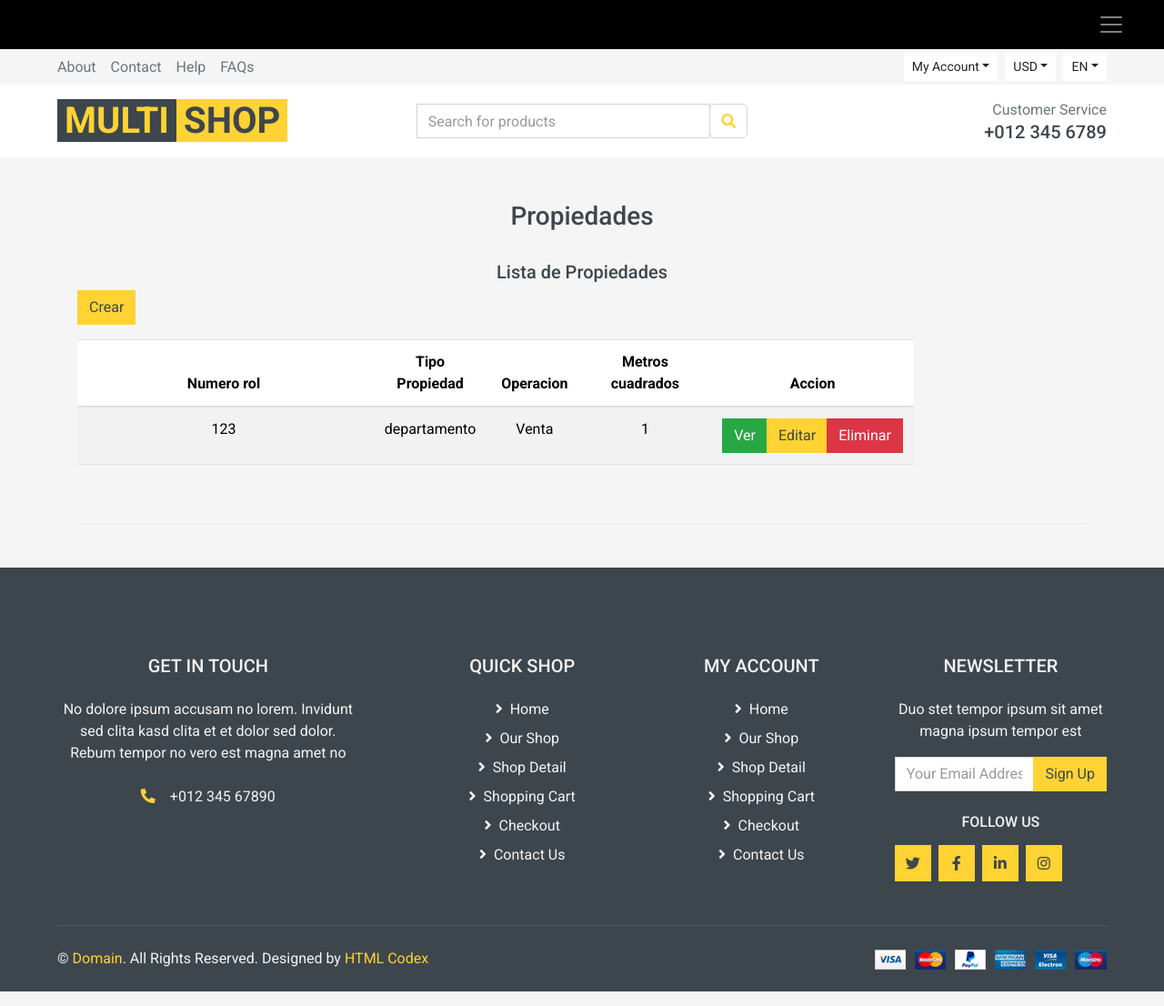
After one commit to ObakeAngelo/PropiedadesWeb, a Django app: page /mostrar/ in a window 1280 px wide. The commit adds this page. Shown: the whole page at 91% size. Run offline with Django 5.2, Linux system fonts and the light colour scheme; data comes from the database, SQL or seed files in the repository; both versions use the stored data as it was after the commit; some libraries are stand-ins or nearby versions.

Commit message:
crud propiedad

```diff
--- a/core/templates/core/base.html
+++ b/core/templates/core/base.html
@@ -99,7 +99,7 @@
                   <a href="" class="nav-link">HOME</a>
                 </li>
                 <li class="nav-item p-3 py-md-1">
-                  <a href="" class="nav-link">PROJECTS</a>
+                  <a href="{% url "mostrar" %}" class="nav-link">Propiedad</a>
                 </li>
                 <li class="nav-item p-3 py-md-1">
                   <a href="" class="nav-link">ABOUT</a>
--- /dev/null
+++ b/core/templates/propiedad/mostrar.html
@@ -0,0 +1,111 @@
+{% extends "core/base.html" %}
+{% load static %}
+{% block title %}Página de Inicio{% endblock %}
+
+{% block content %}
+<div class="pccp mt-5 mb-3" align="center">
+
+<main role="main">
+
+<div class="container text-center mt-10">
+
+<div class="row mb-4">
+  <div class="col-md-12">
+    <h1 style="font-size: 28px;">Propiedades  </h1>
+  </div>
+</div>
+
+<div class="row">
+  <div class="col-md-12">
+    <h5>Lista de Propiedades</h5>
+  </div>
+</div>
+
+<div class="row mb-5">
+
+  <div class="col-md-10">
+
+    <div class="table-responsive">
+
+      {% if messages %}
+      <ul class="messages list-group mb-3">
+          {% for message in messages %}
+          <li{% if message.tags %} class="{{ message.tags }} list-group-item list-group-item-primary"{% endif %}>{{ message }}</li>
+          {% endfor %}
+      </ul>
+      {% endif %}
+
+      <div align="left" class="btn_crear mb-3">
+        <a href="{% url "agregar" %}" type="button" class="btn btn-primary">Crear</a>
+      </div>
+
+      <table class="table table-striped table-hover">
+        <thead>
+          <tr>
+            <th width="35%">Numero rol</th>
+            <th>Tipo Propiedad</th>
+            <th>Operacion</th>
+            <th>Metros cuadrados</th>
+            <th>Accion</th>
+          </tr>
+        </thead>
+        <tbody>
+          {% for Propiedad in object_list %}
+          <tr>
+            <td>{{ Propiedad.numero_rol }}</td>
+            <td>{{ Propiedad.tipo_propiedad }}</td>
+            <td>{{ Propiedad.tipo_operacion}}</td>
+            <td>{{ Propiedad.metros_cuadrados}}</td>
+            <td>
+
+              <form method="POST" action="eliminar/{{jugo.id}}">
+
+                {% csrf_token %}
+
+                <div class="btn-group">
+                  <a href="detalle/{{jugo.id}}" title="Ver" type="button" class="btn btn-success">Ver </a>
+                  <a href="editar/{{jugo.id}}" title="Editar" type="button" class="btn btn-primary">Editar </a>
+                  <button class="btn btn-danger" onclick="return eliminar();" type="submit">
+                    Eliminar
+                  </button>
+                  <!-- <a href="eliminar/{{jugo.id}}" title="Eliminar"><i class="fas fa-trash"></i> </a> -->
+                </div>
+
+              </form>
+
+            </td>
+          </tr>
+        {% endfor %}
+        </tbody>
+      </table>
+    </div>
+
+  </div>
+
+</div>
+
+<hr>
+
+
+
+
+
+</div>
+
+</main>
+
+
+
+<script type="text/javascript">
+function eliminar() {
+var x = confirm("Eliminar Producto ?");
+if (x)
+  return true;
+else
+  return false;
+}
+</script>
+
+
+
+{% endblock %}
--- a/core/urls.py
+++ b/core/urls.py
@@ -1,9 +1,13 @@
 from django.urls import path
 from . import views
-
+from .views import ListarPropiedad, CrearPropiedad, EliminarPropiedad, ActualizarPropiedad
 urlpatterns = [
     path('', views.home, name="home"),
     path('iniciar_sesion/', views.iniciar_sesion, name='iniciar_sesion'),
     path('registro/',views.registro, name='registro'),
     path('cerrar_sesion/', views.cerrar_sesion, name='cerrar_sesion'),
+    path('mostrar/', ListarPropiedad.as_view(), name='mostrar'),
+    path('agregar/', CrearPropiedad.as_view(), name='agregar'),
+    path('eliminar/<int:pk>/', EliminarPropiedad.as_view(), name='eliminar_propiedad'),
+    path('actualizar/<int:pk>/', ActualizarPropiedad.as_view(), name='actualizar_propiedad')
 ]
--- a/core/views.py
+++ b/core/views.py
@@ -3,9 +3,15 @@ from .forms import frmRegistro, frmLogin
 from django.contrib import messages
 from django.shortcuts import render, redirect, get_object_or_404
 from django.contrib.auth import login, authenticate, logout
-
+from django.views.generic import ListView
+from django.views.generic.edit import CreateView, UpdateView, DeleteView
+from django.contrib.messages.views import SuccessMessageMixin
+from django import forms
+from .models import Propiedad
 # Create your views here.
 
+
+from django.urls import reverse
 def home(request):
     return render(request, 'core/home.html')
 
@@ -53,3 +59,45 @@ def iniciar_sesion(request):
 def cerrar_sesion(request):
     logout(request)
     return redirect('home')
+
+class ListarPropiedad(ListView):
+    model = Propiedad
+    template_name = 'propiedad/mostrar.html'
+
+class CrearPropiedad(SuccessMessageMixin, CreateView):
+    model = Propiedad # Llamamos a la clase 'Propiedad' que se encuentra en nuestro archivo 'models.py'
+    form = Propiedad # Definimos nuestro formulario con el nombre de la clase o modelo 'Propiedad'
+    fields = "__all__" # Le decimos a Django que muestre todos los campos de la tabla 'Propiedad' de nuestra Base de Datos
+    template_name = 'propiedad/agregar.html'
+    success_message = 'Propiedad Ingresada Correctamente !' # Mostramos este Mensaje luego de Crear una propiedad
+    def get_success_url(self):
+        return reverse('home') # Redireccionamos a la vista principal 'leer'
+    def form_valid(self, form):
+        messages.success(self.request, "Propiedad creada exitosamente.")
+        return super().form_valid(form)
+
+    def form_invalid(self, form):
+        messages.error(self.request, "Error al crear la propiedad.")
+        return super().form_invalid(form)
+
+class ActualizarPropiedad(SuccessMessageMixin, UpdateView):
+    model = Propiedad # Llamamos a la clase 'Propiedad' que se encuentra en nuestro archivo 'models.py'
+    form = Propiedad # Definimos nuestro formulario con el nombre de la clase o modelo 'Propiedad'
+    fields = "__all__" # Le decimos a Django que muestre todos los campos de la tabla 'Propiedad' de nuestra Base de Datos
+    success_message = 'Propiedad Actualizada Correctamente !' # Mostramos este Mensaje luego de Editar una propiedad
+
+    # Redireccionamos a la página principal luego de actualizar una propiedad
+    def get_success_url(self):
+        return reverse('leer') # Redireccionamos a la vista principal 'leer'
+
+
+class EliminarPropiedad(SuccessMessageMixin, DeleteView):
+    model = Propiedad
+    form = Propiedad
+    fields = "__all__"
+
+    # Redireccionamos a la página principal luego de eliminar una propiedad
+    def get_success_url(self):
+        success_message = 'Propiedad Eliminada Correctamente !' # Mostramos este Mensaje luego de eliminar
+        messages.success (self.request, (success_message))
+        return reverse('leer') # Redireccionamos a la vista principal 'leer'
```
Also changed, not shown: core/templates/propiedad/agregar.html (added, +106 -0 lines), core/templates/propiedad/actualizar.html (added), db.sqlite3.
